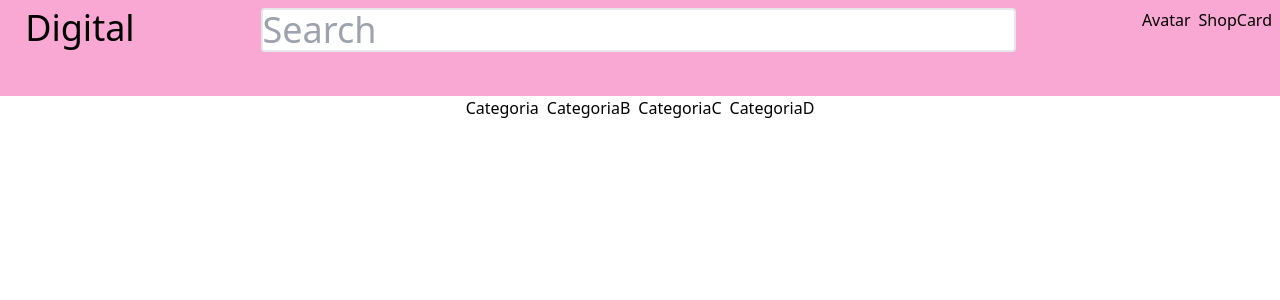
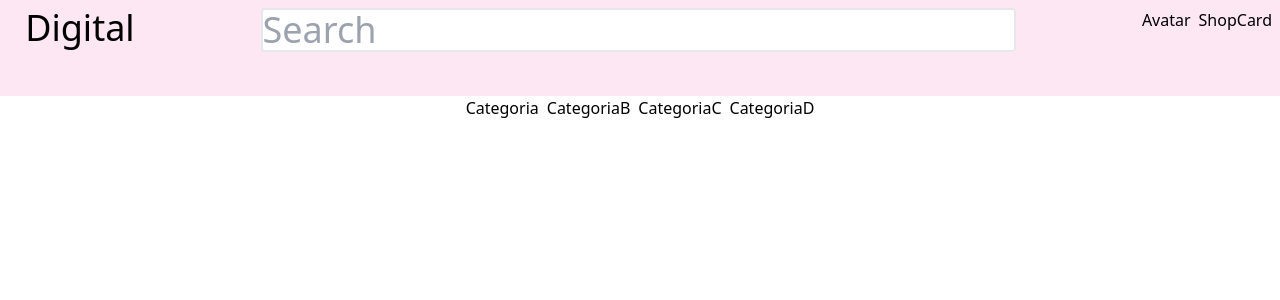
Before and after one commit to Ondando/Digital, a Next.js app: page / in a window 1280 px wide. Shown: the top 300 px of the page. Built offline with nearby package versions, Linux system fonts and the light colour scheme.

Commit message:
more changes on Header

```diff
--- a/components/Header/index.tsx
+++ b/components/Header/index.tsx
@@ -1,35 +1,16 @@
 import React from "react"
-
-
-            /*
-            For Mobile
-            Drawer/Logo/   /avatarIcon/ShopCardIcon
-                 /     SEARCH BAR    /
-             */
-
-
-
-
-
-            /*
-            For PC
-            Logo/ SEARCH BAR /avatarIcon/ShopCardIcon
-                / Categorias /
-             */
-
-
 
 export default function Header() {
     return (
-        <>
-            <div className="bg-pink-300 p-2">
+        <div className="md:container md:mx-auto">
+            <div className="bg-pink-100 p-2 ">
                 <div className="flex flex-row justify-between">
                     <div className="flex flex-row gap-2">
                         <p className="md:invisible">=</p>
                         <p className="text-2xl md:text-4xl">Digital</p>
                     </div>
                      <div className="text-center invisible md:visible md:w-full">
-                    <input placeholder="Search" className="border-2 rounded w-3/4 text-4xl"></input>
+                    <input placeholder="Search" className="border-2 rounded w-3/4 text-4xl"></input> {/*  */}
                 </div>
                     <div className="flex flex-row gap-2 ">
                         <p>Avatar</p>
@@ -37,8 +18,7 @@ export default function Header() {
                     </div>
                 </div>
                 <div className="text-center md:invisible">
-                    <input placeholder="Search" className="border-2 rounded w-1/2  text-2xl "></input>
-
+                    <input placeholder="Search" className="border-2 rounded w-2/3  text-2xl "></input> {/*  */}
                 </div>
             </div>
             <div className="flex flex-row justify-center gap-2 invisible md:visible">
@@ -48,6 +28,6 @@ export default function Header() {
                 <p>CategoriaD </p>
             </div>
 
-        </>
+        </div>
     )
 }
```
